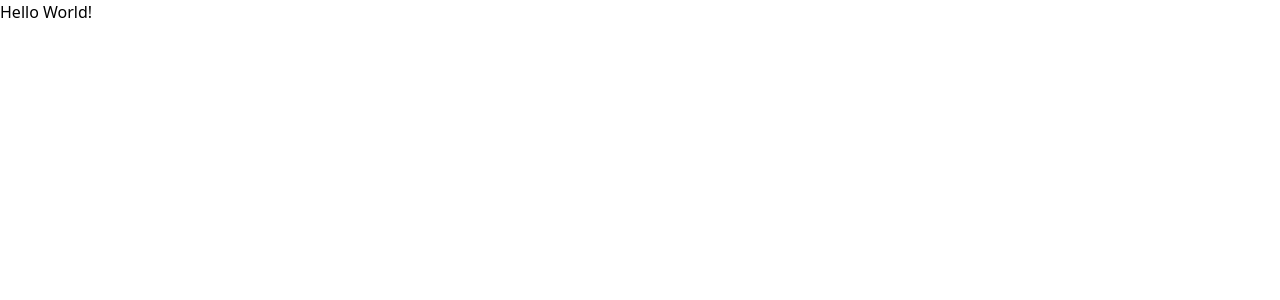
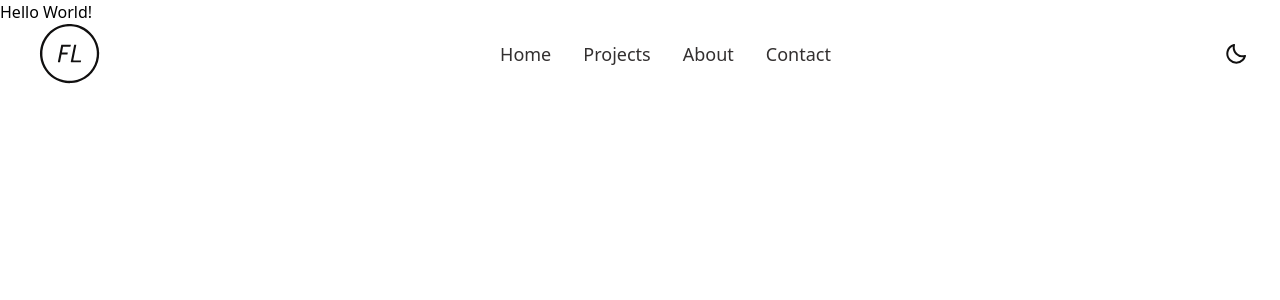
Before and after one commit to frankiecflam/frankielam.dev, a Next.js app: page / in a window 1280 px wide. Shown: the top 300 px of the page. Built offline with nearby package versions, Linux system fonts and the light colour scheme.

Commit message:
add header with nav within it into layout

```diff
--- a/app/layout.tsx
+++ b/app/layout.tsx
@@ -1,8 +1,9 @@
 "use client";
 import "./globals.css";
+import Header from "@/components/header/header";
 import { useState, useEffect } from "react";
 
-function userPreferDarkMode() {
+function getUserDarkModePreference() {
   const darkModeQueryMatch = window.matchMedia("(prefers-color-scheme: dark)");
 
   return darkModeQueryMatch.matches;
@@ -16,7 +17,7 @@ export default function RootLayout({
   const [theme, setTheme] = useState<"dark" | "light">("dark");
 
   useEffect(() => {
-    const isDarkModeEnabledByUser = userPreferDarkMode();
+    const isDarkModeEnabledByUser = getUserDarkModePreference();
 
     setTheme(isDarkModeEnabledByUser ? "dark" : "light");
   }, []);
@@ -24,7 +25,15 @@ export default function RootLayout({
   return (
     <html lang="en" className={theme}>
       <head />
-      <body>{children}</body>
+      <body className="bg-white dark:bg-black">
+        <Header
+          theme={theme}
+          onThemeToggle={() =>
+            setTheme((prevTheme) => (prevTheme === "dark" ? "light" : "dark"))
+          }
+        />
+        {children}
+      </body>
     </html>
   );
 }
--- a/app/page.tsx
+++ b/app/page.tsx
@@ -1,6 +1,6 @@
 export default function Home() {
   return (
-    <main className="bg-white dark:bg-black">
+    <main>
       <h1>Hello World!</h1>
     </main>
   );
--- /dev/null
+++ b/components/header/header.tsx
@@ -0,0 +1,59 @@
+import Link from "next/link";
+import Image from "next/image";
+import LogoBlack from "@/public/logo_black.svg";
+import LogoWhite from "@/public/logo_white.svg";
+import HeaderNavList from "./headerNavList";
+import HeaderThemeToggler from "./headerThemeToggler";
+import HeaderMenuBtn from "./headerMenuBtn";
+import { useState } from "react";
+
+export default function Header({
+  theme,
+  onThemeToggle,
+}: {
+  theme: "dark" | "light";
+  onThemeToggle: () => void;
+}) {
+  const [showMobileNav, setShowMobileNav] = useState(false);
+
+  const handleHideMobileNav = () => {
+    if (!showMobileNav) return;
+
+    setShowMobileNav(false);
+  };
+
+  return (
+    <header className="fixed inset-0  h-[120px] w-screen">
+      <nav className="flex items-center justify-between py-4 px-8">
+        <div className="relative z-20">
+          <Link href="/" onClick={handleHideMobileNav}>
+            <Image
+              src={theme === "dark" ? LogoWhite : LogoBlack}
+              alt="website logo"
+              width={75}
+              height={75}
+            />
+          </Link>
+        </div>
+        <HeaderNavList
+          showMobileNav={showMobileNav}
+          onClick={handleHideMobileNav}
+        />
+        <div className="flex items-center gap-x-4">
+          <HeaderThemeToggler
+            theme={theme}
+            onClick={onThemeToggle}
+            title={theme === "dark" ? "use light mode" : "use dark mode"}
+          />
+          <HeaderMenuBtn
+            onClick={() => setShowMobileNav((prevState) => !prevState)}
+            showMobileNav={showMobileNav}
+            title={
+              showMobileNav ? "close navigation menu" : "open navigation menu"
+            }
+          />
+        </div>
+      </nav>
+    </header>
+  );
+}
--- /dev/null
+++ b/components/header/headerMenuBtn.tsx
@@ -0,0 +1,21 @@
+export default function HeaderMenuBtn({
+  onClick,
+  showMobileNav,
+  title,
+}: {
+  onClick: () => void;
+  showMobileNav: boolean;
+  title?: string;
+}) {
+  return (
+    <button
+      className={`relative z-20 block h-10 w-6 before:absolute before:block before:h-[2.5px] before:w-full before:bg-black before:transition-all before:duration-300  before:content-[''] after:absolute after:block after:h-[2.5px] after:w-full after:bg-black after:transition-all  after:duration-300 after:content-[''] before:dark:bg-white after:dark:bg-white lg:hidden ${
+        showMobileNav
+          ? "before:-rotate-[135deg] after:origin-center after:rotate-[135deg] after:scale-x-100"
+          : "before:-translate-y-1 after:origin-right after:translate-y-1 after:scale-x-75"
+      }`}
+      onClick={onClick}
+      title={title}
+    />
+  );
+}
--- /dev/null
+++ b/components/header/headerNavItem.tsx
@@ -0,0 +1,21 @@
+import Link from "next/link";
+import { ReactNode } from "react";
+
+export default function HeaderNavItem({
+  children,
+  href,
+}: {
+  children: ReactNode;
+  href: string;
+}) {
+  return (
+    <li>
+      <Link
+        href={href}
+        className="relative text-2xl capitalize text-black-200 after:absolute after:left-0 after:-bottom-[3px] after:h-[3px] after:w-full after:origin-left after:scale-0 after:bg-current after:transition-all after:duration-300 after:content-[''] after:hover:scale-100 dark:text-white-200 lg:text-lg"
+      >
+        {children}
+      </Link>
+    </li>
+  );
+}
--- /dev/null
+++ b/components/header/headerNavList.tsx
@@ -0,0 +1,25 @@
+import HeaderNavItem from "./headerNavItem";
+
+export default function HeaderNavList({
+  showMobileNav,
+  onClick,
+}: {
+  showMobileNav: boolean;
+  onClick: () => void;
+}) {
+  return (
+    <ul
+      className={`fixed inset-0 z-10  flex h-screen w-screen flex-grow origin-top flex-col items-center justify-center gap-y-8 gap-x-8  transition-all duration-300 ease-out lg:relative lg:h-auto lg:w-auto lg:scale-y-100 lg:flex-row lg:bg-transparent lg:dark:bg-transparent ${
+        showMobileNav
+          ? "scale-y-100 bg-white-200 dark:bg-black-200"
+          : "scale-y-0"
+      }`}
+      onClick={onClick}
+    >
+      <HeaderNavItem href="#home">home</HeaderNavItem>
+      <HeaderNavItem href="#projects">projects</HeaderNavItem>
+      <HeaderNavItem href="#about">about</HeaderNavItem>
+      <HeaderNavItem href="#contact">contact</HeaderNavItem>
+    </ul>
+  );
+}
--- /dev/null
+++ b/components/header/headerThemeToggler.tsx
@@ -0,0 +1,21 @@
+import { BiSun as SunIcon, BiMoon as MoonIcon } from "react-icons/bi";
+
+export default function headerThemeToggler({
+  theme,
+  onClick,
+  title,
+}: {
+  theme: "dark" | "light";
+  onClick: () => void;
+  title?: string;
+}) {
+  return (
+    <button onClick={onClick} className="relative z-20" title={title}>
+      {theme === "dark" ? (
+        <SunIcon className="h-6 w-6 fill-white" />
+      ) : (
+        <MoonIcon className="h-6 w-6 fill-black" />
+      )}
+    </button>
+  );
+}
--- a/tailwind.config.js
+++ b/tailwind.config.js
@@ -22,7 +22,7 @@ module.exports = {
           400: "#565151",
           500: "#686262",
         },
-        while: {
+        white: {
           DEFAULT: "#FFFFFF",
           100: "#EDEDED",
           200: "#DCDCDC",
```
